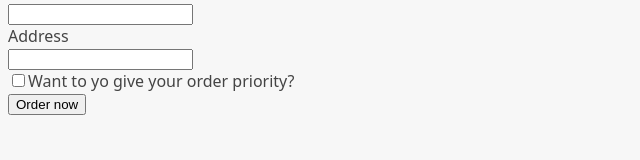
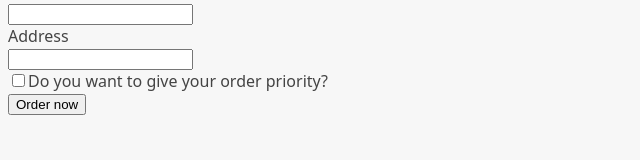
Before and after one commit to MBANS8A1/Swift-Pizza-Pie-Company, a React (Vite) app: page /order/new in a window 1280 px wide. Shown: the part 255-415 px from the top of the page, without its empty margins (0-640 px from the left). Built offline with nearby package versions, Linux system fonts and the light colour scheme.

Commit message:
I corrected the text for the input element related to priority orders in CreateOrder.jsx. Also, I replaced the form element with React Router's Form to make it be able to work with actions (writing of data).

```diff
--- a/src/features/order/CreateOrder.jsx
+++ b/src/features/order/CreateOrder.jsx
@@ -1,4 +1,5 @@
 import { useState } from "react";
+import { Form } from "react-router-dom";
 
 // https://uibakery.io/regex-library/phone-number
 const isValidPhone = (str) =>
@@ -38,7 +39,7 @@ function CreateOrder() {
     <div>
       <h2>Ready to order? Let&#39s go!</h2>
 
-      <form>
+      <Form>
         <div>
           <label>First Name</label>
           <input type="text" name="customer" required />
@@ -66,13 +67,15 @@ function CreateOrder() {
             // value={withPriority}
             // onChange={(e) => setWithPriority(e.target.checked)}
           />
-          <label htmlFor="priority">Want to yo give your order priority?</label>
+          <label htmlFor="priority">
+            Do you want to give your order priority?
+          </label>
         </div>
 
         <div>
           <button>Order now</button>
         </div>
-      </form>
+      </Form>
     </div>
   );
 }
```
